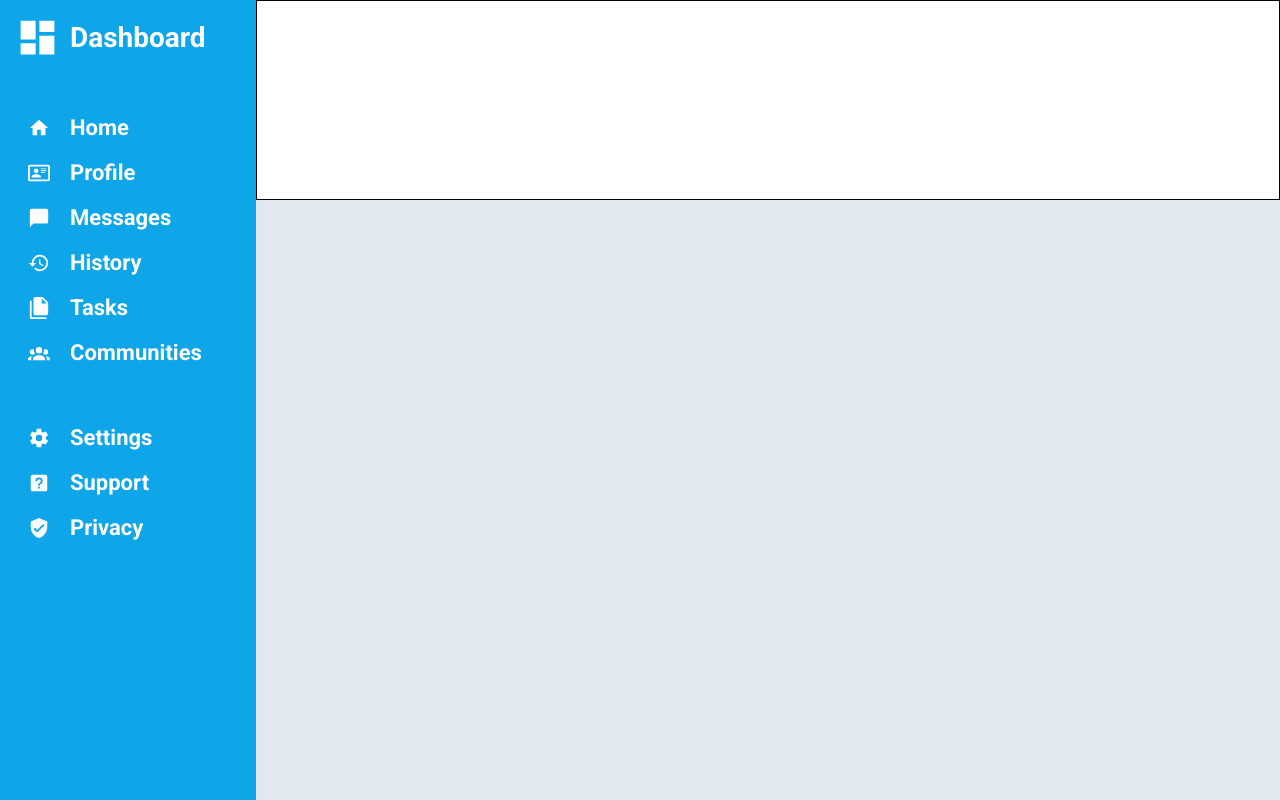
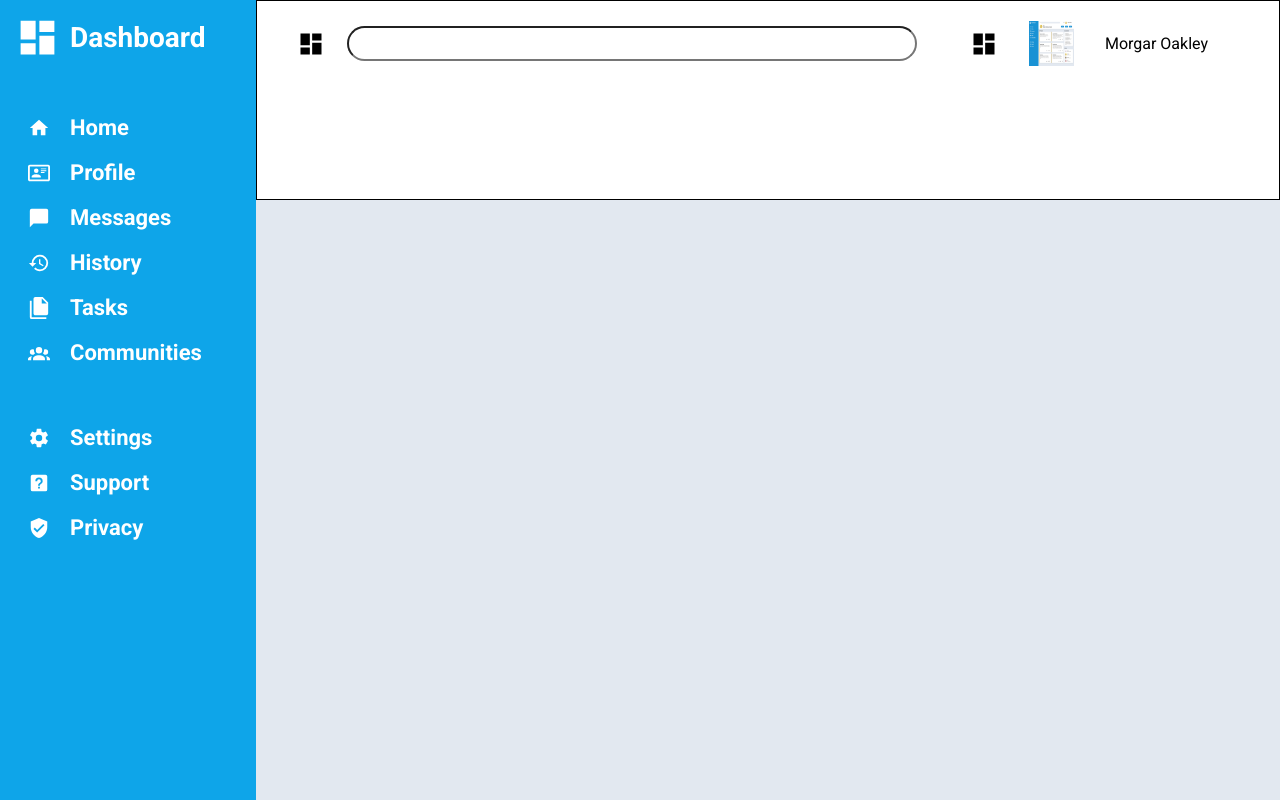
Before and after one commit to debanjankoley/admin-dashboard, a plain HTML site: page index.html in a window 1280 px wide. Shown: the top 800 px of the page. Drawn offline with Linux system fonts and the light colour scheme.

Commit message:
finish top layout of header

```diff
--- a/index.html
+++ b/index.html
@@ -12,7 +12,19 @@
 <body>
     <div class="container">
 
-        <div class="header"></div>
+        <div class="header">
+            <div class="top">
+                <div class="search">
+                    <svg xmlns="http://www.w3.org/2000/svg" viewBox="0 0 24 24"><path d="M13,3V9H21V3M13,21H21V11H13M3,21H11V15H3M3,13H11V3H3V13Z" /></svg>
+                    <input type="text">
+                </div>
+                <div class="user-info">
+                    <p><svg xmlns="http://www.w3.org/2000/svg" viewBox="0 0 24 24"><path d="M13,3V9H21V3M13,21H21V11H13M3,21H11V15H3M3,13H11V3H3V13Z" /></svg><img src="./assests/dashboard-project.png" alt="avatar">Morgar Oakley</p>
+                </div>
+            </div>
+
+            <div class="bottom"></div>
+        </div>
 
         <div class="sidebar">
             <div class="dashboard">
--- a/style.css
+++ b/style.css
@@ -63,3 +63,40 @@
     font-weight: 550;
     padding-left: 28px;
 }
+
+.user-info p svg,
+.search svg {
+    height: 28px;
+}
+
+.user-info p img {
+    height: 45px;
+    width: 45px;
+}
+
+.header .top {
+    display: flex;
+    padding: 20px 40px;
+    justify-content: space-between;
+}
+
+.search {
+    display: flex;
+    flex: 1;
+    gap: 22px;
+    align-items: center;
+    max-width: 620px;
+}
+
+.search input {
+    flex: 1;
+    height: 35px;
+    border-radius: 20px;
+}
+
+.user-info p {
+    display: flex;
+    align-items: center;
+    min-width: 300px;
+    justify-content: space-evenly;
+}
```
